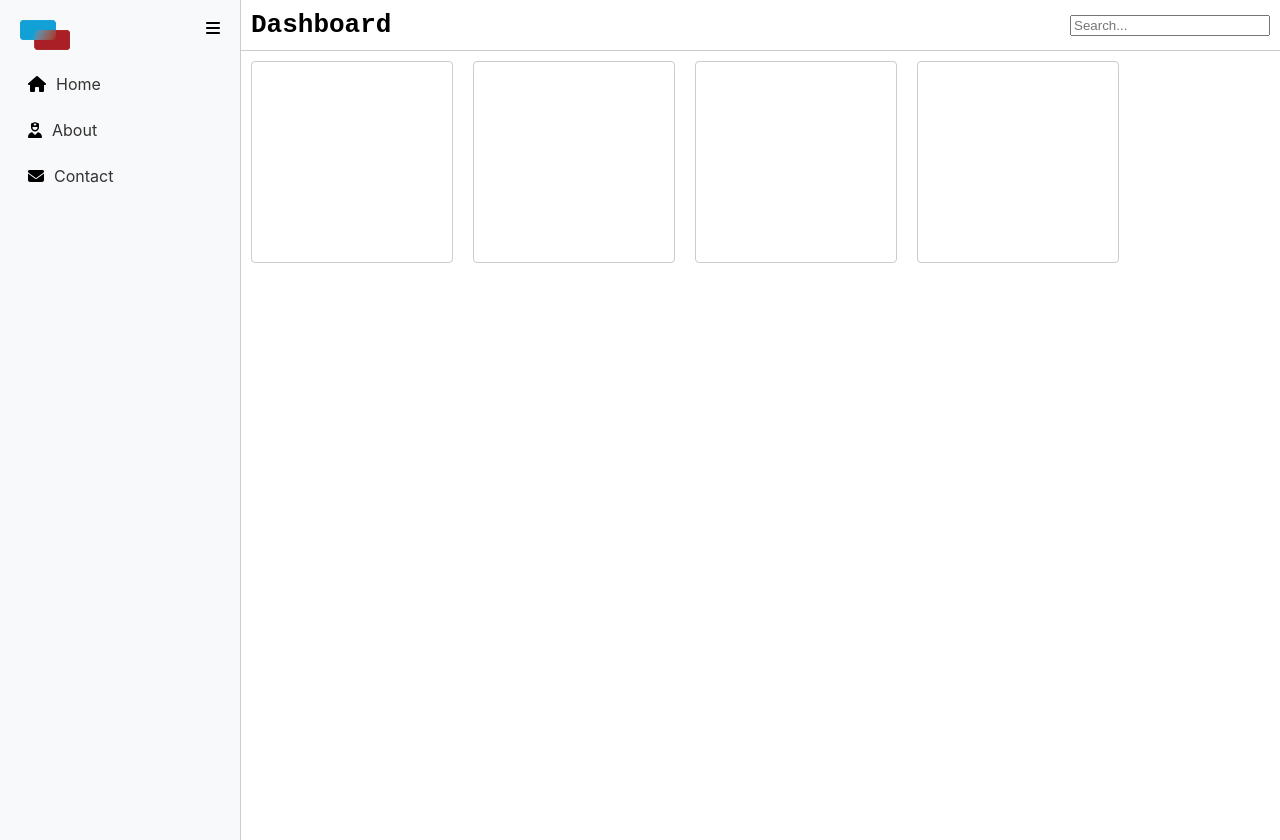
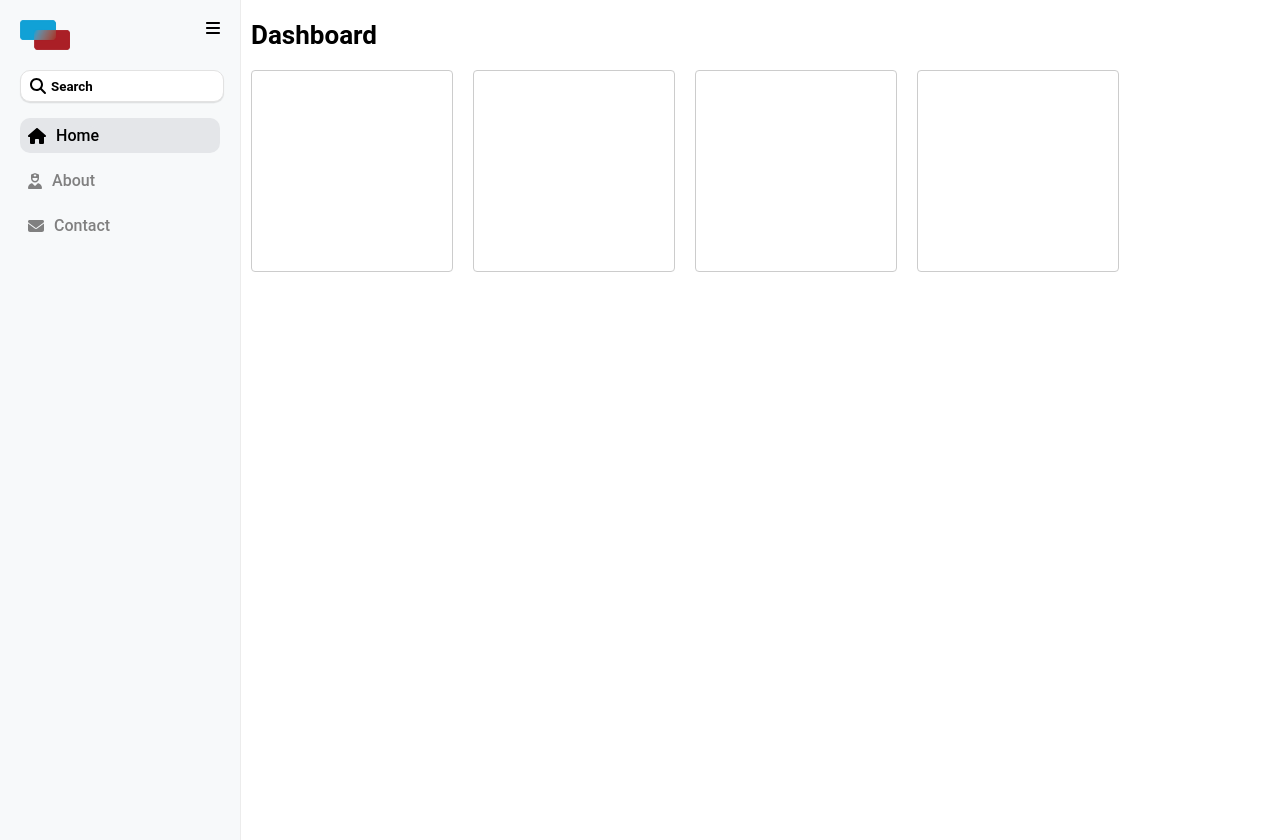
Before and after one commit to aidan-elliot/emergency_waitlist, a React (Create React App) app: page / in a window 1280 px wide. Built offline with nearby package versions, Linux system fonts and the light colour scheme.

Commit message:
Added server.js file, and updated UI components.

```diff
--- a/package.json
+++ b/package.json
@@ -26,7 +26,9 @@
     "start": "react-scripts start",
     "build": "react-scripts build",
     "test": "react-scripts test",
-    "eject": "react-scripts eject"
+    "eject": "react-scripts eject",
+    "server": "node server.js",
+    "dev": "concurrently \"npm run start\" \"npm run server\""
   },
   "eslintConfig": {
     "extends": [
--- a/src/App.css
+++ b/src/App.css
@@ -21,6 +21,7 @@
   justify-content: center; /* Center the items when the sidebar is collapsed */
   align-items: flex-start; /* Align the items to the start of the flex container */
   flex-direction: row; /* Arrange the items in a row */
+  margin-bottom: 20px; /* Add some space around the logo */
 }
 
 .sidebar-logo {
@@ -37,11 +38,17 @@
   left: 0;
   height: 100vh; /* Full height of the viewport */
   width: 200px;
-  background-color: #f8f9fa;
+  @import url('https://fonts.googleapis.com/css2?family=Roboto:wght@400;500;700&display=swap');
+  font-family: 'Roboto', sans-serif;
+  font-weight: 500;
+  background-color: #f7f9fa;
   padding: 20px;
   overflow: auto;
   text-align: left;
-  border-right: 1px solid #ccc;
+  border-right: 1px solid #ececec;
+  transition-property: width; /* Animate the width property */
+  transition-duration: 0.5s; /* The animation should take 0.5 seconds */
+  transition-timing-function: ease;
 }
 
 .sidebar-row {
@@ -59,18 +66,30 @@
   margin-bottom: 10px; /* Keep the margin the same to maintain the distance between items */
   padding: 8px; /* Reduce padding to make the hover background thinner */
   transition: background-color 0.1s ease-in-out; /* Add transition for the background color */
+  border-radius: 10px; /* Rounded corners */
+}
+.sidebar a {
+  text-decoration: none;
+  margin-left: 10px; /* Add space between the icon and the link */
+}
+.sidebar li, .sidebar a {
+  color: #808080; /* Grey text and icon */
+}
+.sidebar li:hover, .sidebar li:hover a {
+  color: #000; /* Fully black text and icon */
 }
 
 .sidebar li:hover {
-  background-color: #e0e0e0; /* Keep the hover background color the same */
-  border-radius: 5px; /* Keep the border radius the same */
+  background-color: #e4e6e9; /* Keep the hover background color the same */
+  border-radius: 10px; /* Keep the border radius the same */
 }
 
-.sidebar a {
-  color: #333;
-  text-decoration: none;
-  margin-left: 10px; /* Add space between the icon and the link */
+.sidebar li.active, .sidebar li.active a {
+  color: #000; /* Fully black text and icon */
+  background-color: #e4e6e9; /* Keep the hover background color the same */
+  border-radius: 10px; /* Keep the border radius the same */
 }
+
 
 .sidebar-toggle {
   cursor: pointer;
@@ -93,6 +112,43 @@
 .sidebar-item.collapsed .sidebar-link {
   display: none; /* Hide the text when the sidebar is collapsed */
 }
+
+.sidebar .search-bar {
+  width: 90%; /* Make the search bar 90% of the sidebar's width */
+  max-width: 300px; /* Limit the maximum width of the search bar */
+  position: relative;
+}
+.search-icon {
+  position: absolute; /* Position the icon absolutely */
+  left: 10px; /* Position the icon on the left */
+  top: 50%; /* Center the icon vertically */
+  transform: translateY(-50%); /* Adjust the icon's position to be perfectly centered */
+}
+
+.sidebar .search-bar input {
+  background-color: white; /* White background */
+  border: 1.3px solid #e2e2e2; /* Light grey border */
+  box-shadow: 0 1.3px 1px rgba(0, 0, 0, 0.1); /* Drop shadow at the bottom */
+  padding: 10px; /* Add some padding for better spacing */
+  width: 90%; /* Make the input take up the full width of the search bar */
+  height: 10px; /* Specify the height of the search bar */
+  border-radius: 10px; /* Rounded corners */
+  @import url('https://fonts.googleapis.com/css2?family=Roboto:wght@400;500;700&display=swap');
+  font-family: roboto, sans-serif;
+  color: #000000; /* Fully black text */
+  font-weight: 700; /* Bold text */
+  padding-left: 30px;
+}
+.search-bar input::-webkit-input-placeholder { /* Chrome, Firefox, Opera, Safari 10.1+ */
+  color: #000; /* Fully black placeholder text */
+}
+
+.sidebar .search-bar input:focus {
+  outline: none; /* Remove the default outline */
+  box-shadow: 0 0 0 1px rgb(172, 172, 185); /* Add a black border */
+}
+
+
 .shifted {
   margin-left: 200px; /* Adjust this value based on the width of your navbar */
 }
@@ -101,16 +157,15 @@
   justify-content: space-between; /* Distribute items evenly */
   align-items: center; /* Vertically center the items */
   padding: 10px; /* Add space around the items */
-  border-bottom: 1px solid #ccc; /* Add a border at the bottom */
+  @import url('https://fonts.googleapis.com/css2?family=Roboto:wght@400;500;700&display=swap');
+  font-family: roboto, sans-serif;
+  color: #000000; /* Fully black text */
 }
 
 .top-bar h1 {
   margin: 0; /* Remove the default margin */
-  font-family: monospace; /* Use a monospace font */
-}
-
-.top-bar input[type="search"] {
-  width: 200px; /* Adjust as needed */
+  font-size: 26px;
+  margin-top: 10px;
 }
 
 .dashboard {
@@ -129,6 +184,7 @@
   border: 1px solid #ccc; /* Adjust as needed */
   border-radius: 4px; /* Adjust as needed */
 }
+
 
 
 
--- a/src/sidebar.js
+++ b/src/sidebar.js
@@ -1,12 +1,13 @@
-import React, { useState } from 'react';
+import React, { useState, useEffect } from 'react';
 import { Link } from 'react-router-dom';
 import { FontAwesomeIcon } from '@fortawesome/react-fontawesome';
-import { faHouse, faUserNurse, faEnvelope, faBars } from '@fortawesome/free-solid-svg-icons';
+import { faHouse, faUserNurse, faEnvelope, faBars, faSearch } from '@fortawesome/free-solid-svg-icons';
 import logo from './HospitalApplogo-removebg-preview.png'
 
 function Sidebar(props) {
 
   const [isOpen, setIsOpen] = useState(true);
+  const [activeItem, setActiveItem] = useState(localStorage.getItem('activeItem') || 0);
 
   const handleToggle = () => {
     // Toggle the navbar
@@ -14,25 +15,31 @@ function Sidebar(props) {
     props.onToggle();
   };
 
+  const handleItemClick = (index) => {
+    setActiveItem(index);
+  };
+
+  useEffect(() => {
+    localStorage.setItem('activeItem', activeItem);
+  }, [activeItem]);
+
   return (
     <nav className={`sidebar ${isOpen ? 'open' : 'closed'}`}>
       <div className="sidebar-header">
         <img src={logo} alt="Logo" className={`sidebar-logo ${isOpen ? '' : 'hidden'}`} />
         <FontAwesomeIcon icon={faBars} className="sidebar-toggle" onClick={handleToggle} />
       </div>
+      <div className="search-bar">
+        <FontAwesomeIcon icon={faSearch} className="search-icon" />
+        <input type="text" placeholder="Search" />
+      </div>
       <ul>
-          <li className={`sidebar-item ${isOpen ? '' : 'collapsed'}`}>
-            <FontAwesomeIcon icon={faHouse} />
-            <Link to="/" className="sidebar-link">Home</Link>
+        {['/', '/about', '/contact'].map((route, index) => (
+          <li key={route} className={`sidebar-item ${isOpen ? '' : 'collapsed'} ${activeItem == index ? 'active' : ''}`} onClick={() => handleItemClick(index)}>
+            <FontAwesomeIcon icon={index === 0 ? faHouse : index === 1 ? faUserNurse : faEnvelope} />
+            <Link to={route} className="sidebar-link">{index === 0 ? 'Home' : index === 1 ? 'About' : 'Contact'}</Link>
           </li>
-          <li className={`sidebar-item ${isOpen ? '' : 'collapsed'}`}>
-            <FontAwesomeIcon icon={faUserNurse} />
-            <Link to="/about" className="sidebar-link">About</Link>
-          </li>
-          <li className={`sidebar-item ${isOpen ? '' : 'collapsed'}`}>
-            <FontAwesomeIcon icon={faEnvelope} />
-            <Link to="/contact" className="sidebar-link">Contact</Link>
-          </li>
+        ))}
       </ul>
     </nav>
   );
--- a/src/topbar.js
+++ b/src/topbar.js
@@ -5,7 +5,6 @@ function TopBar() {
   return (
     <div className="top-bar">
       <h1>Dashboard</h1>
-      <input type="search" placeholder="Search..." />
     </div>
   );
 }
```
Also changed, not shown: server.js (added, +38 -0 lines), 1 other file (tests, documents, lock files or other folders). Lines whose indentation alone changed are shown as unchanged.
